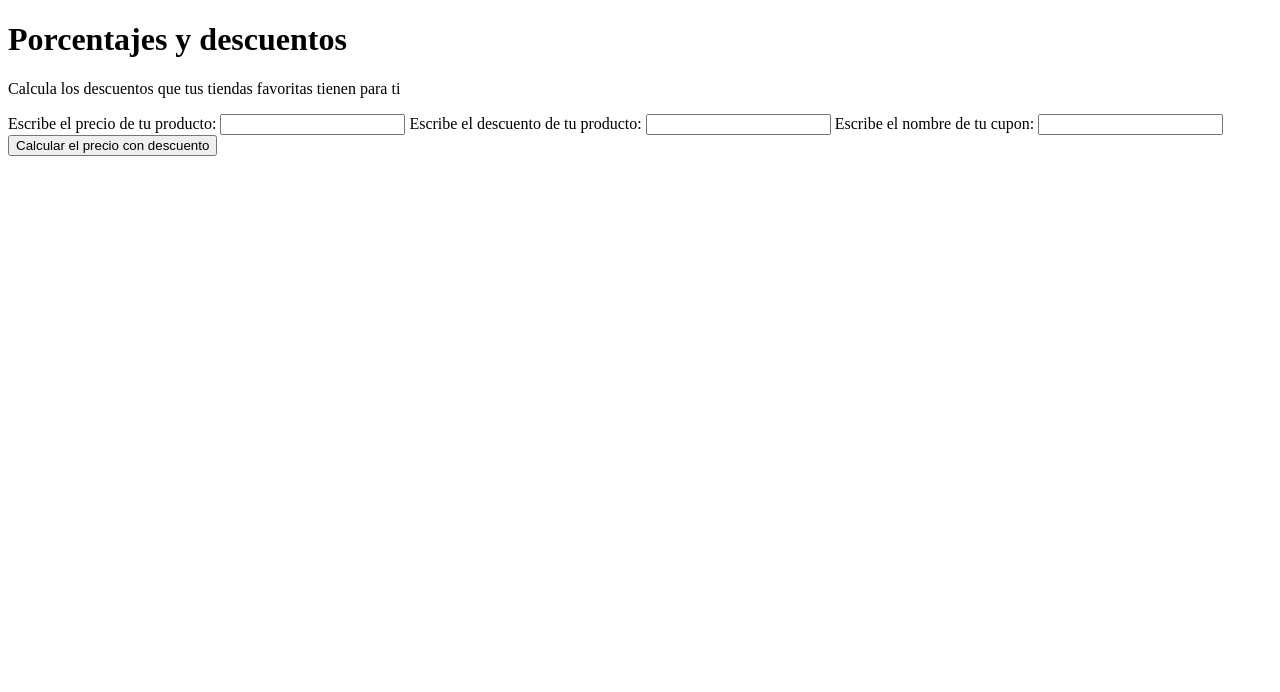
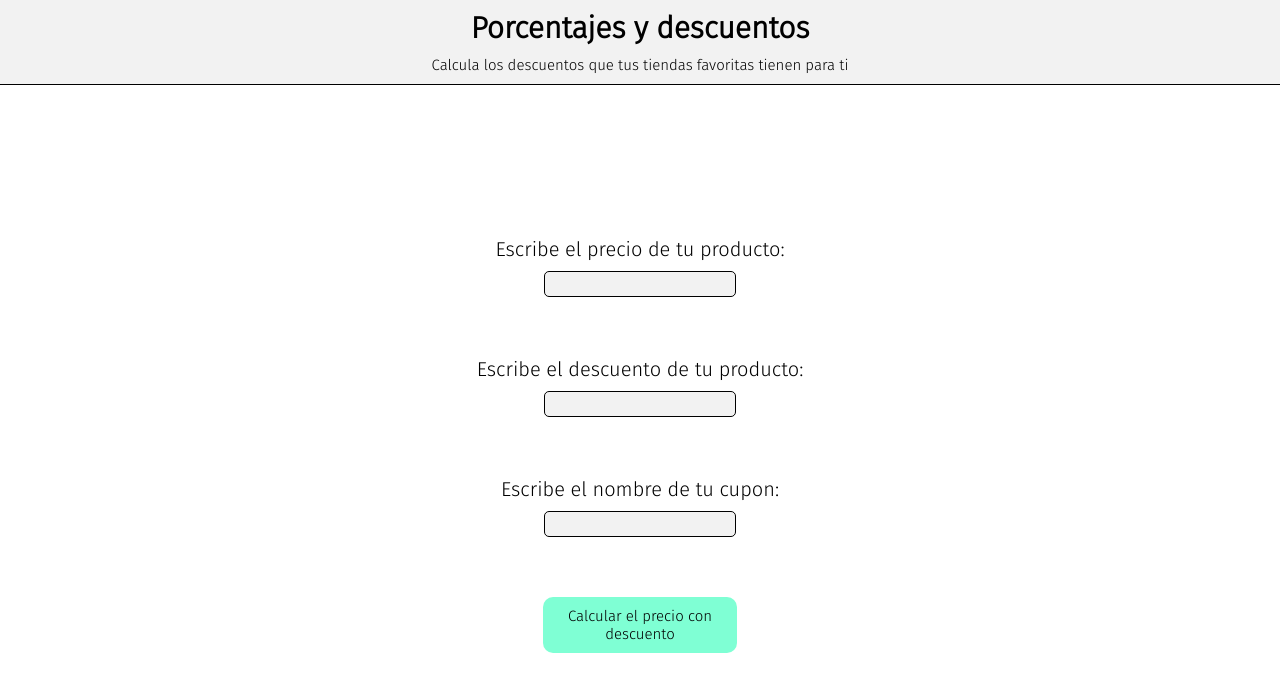
Before and after one commit to edmirgalvan01/platzi-curso-practico-javascript, a plain HTML site: page precios-descuentos/descuentos.html in a window 1280 px wide. Drawn offline with Linux system fonts and the light colour scheme.

Commit message:
AÃñadi los estilos a toda la pagina

```diff
--- a/precios-descuentos/descuentos.html
+++ b/precios-descuentos/descuentos.html
@@ -5,6 +5,10 @@
     <meta charset="UTF-8">
     <meta http-equiv="X-UA-Compatible" content="IE=edge">
     <meta name="viewport" content="width=device-width, initial-scale=1.0">
+    <link rel="stylesheet" href="./style.css">
+    <link rel="preconnect" href="https://fonts.googleapis.com">
+    <link rel="preconnect" href="https://fonts.gstatic.com" crossorigin>
+    <link href="https://fonts.googleapis.com/css2?family=Fira+Sans:wght@300&display=swap" rel="stylesheet">
     <title>Porcentajes y descuentos</title>
 </head>
 
@@ -15,14 +19,18 @@
     </header>
     <main>
         <form>
+            <div class="form__item">
                 <label for="inputPrecio">Escribe el precio de tu producto:</label>
                 <input type="number" id="inputPrecio">
-
+            </div>
+            <div class="form__item">
                 <label for="inputDescuento">Escribe el descuento de tu producto:</label>
                 <input type="number" id="inputDescuento">
-
+            </div>
+            <div class="form__item">
                 <label for="inputCupon">Escribe el nombre de tu cupon:</label>
                 <input type="text" id="inputCupon">
+            </div>
 
             <button type="button" onclick="onClickButtonPrecioDescuento()">Calcular el precio con descuento</button>
 
--- /dev/null
+++ b/precios-descuentos/style.css
@@ -0,0 +1,93 @@
+* {
+   padding: 0;
+   margin: 0;
+   box-sizing: border-box;
+   font-family: 'Fira Sans', sans-serif;
+}
+
+html {
+   font-size: 62.5%;
+}
+
+header {
+   background-color: #f2f2f2;
+   border-bottom: 1px solid #000;
+   display: flex;
+   justify-content: space-around;
+   flex-direction: column;
+   align-items: center;
+   font-size: 1.5rem;
+   padding: 1rem;
+   text-align: center;
+   gap: 1rem;
+}
+
+main {
+   height: 90vh;
+   display: flex;
+   flex-direction: column;
+   justify-content: center;
+   align-items: center;
+}
+
+form {
+   display: flex;
+   flex-direction: column;
+   justify-content: center;
+   align-items: center;
+}
+
+.form__item {
+   display: flex;
+   flex-direction: column;
+   align-items: center;
+   justify-content: center;
+   text-align: center;
+   margin: 3rem;
+}
+
+.form__item label {
+   font-size: 1.4rem;
+   margin-bottom: 1rem;
+}
+
+.form__item input {
+   background-color: rgba(0, 0, 0, 0.05);
+   border: 1px solid #000;
+   outline: none;
+   border-radius: 0.5rem;
+   height: 2rem;
+   padding: 1.2rem;
+}
+
+form button {
+   background-color: aquamarine;
+   border: none;
+   border-radius: 1rem;
+   width: 50%;
+   margin: 3rem;
+   padding: 1rem;
+   transition: all 0.5s;
+}
+
+form button:hover {
+   border: 1px solid #000;
+   background-color: transparent;
+}
+
+form p {
+   font-size: 1.5rem;
+   font-weight: bold;
+}
+
+@media (min-width: 700px) {
+   .form__item label {
+      font-size: 2rem;
+   }
+   form p {
+      font-size: 2.5rem;
+   }
+   form button {
+      font-size: 1.5rem;
+   }
+}
```
Lines whose indentation alone changed are shown as unchanged.
